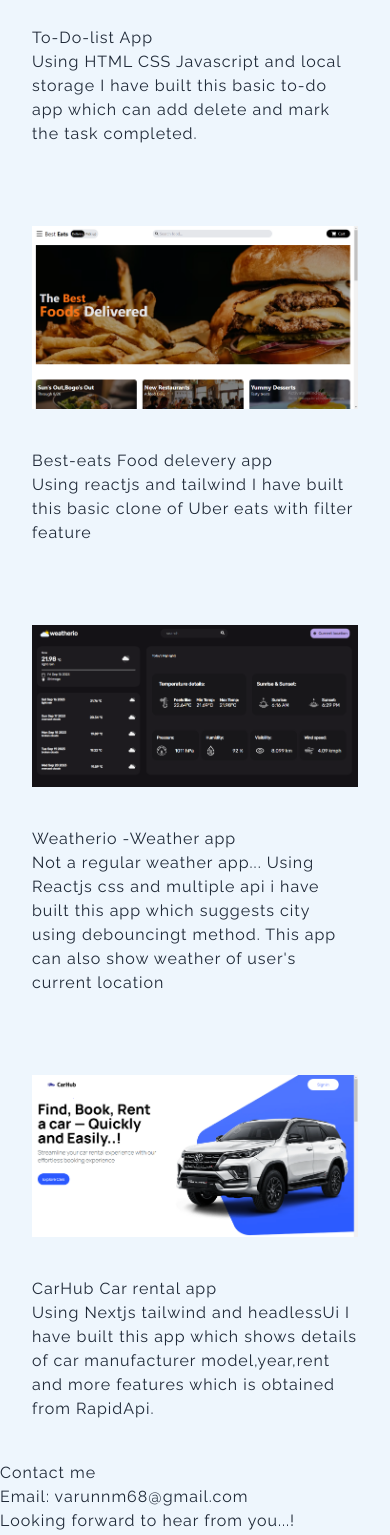
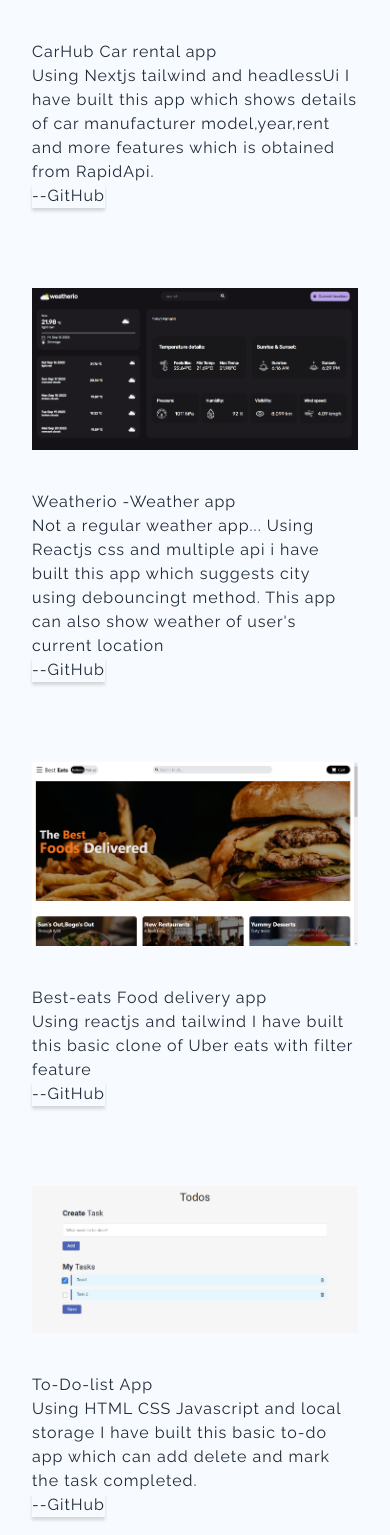
Before and after one commit to Varun-N-M/portfolio, a React (Vite) app: page / in a window 390 px wide. Shown: the part 2075-3610 px from the top of the page. Built offline with nearby package versions, Linux system fonts and the light colour scheme.

Commit message:
allignment and github link

```diff
--- a/src/components/Navbar.tsx
+++ b/src/components/Navbar.tsx
@@ -59,7 +59,7 @@ export const Navbar = ({ setTheme, theme }: mode) => {
           <img
             src="/logo.svg"
             alt="logo"
-            className={`origin-contain w-[140px] h-[40px] ${
+            className={`origin-contain w-[110px] h-[40px]  ${
               theme === "light" ? "" : "invert"
             }`}
           />
--- a/src/components/Projects.tsx
+++ b/src/components/Projects.tsx
@@ -1,71 +1,18 @@
-interface mode{
-  theme:string
+interface mode {
+  theme: string;
 }
 
-export const Projects = ({theme}:mode) => {
+export const Projects = ({ theme }: mode) => {
   return (
     <div className="w-full flex justify-start items-start pt-28" id="projects">
       <div className="max-width px-6 py-5 sm:px-16 flex flex-col justify-between">
         <h1 className="text-5xl font-bold">Projects</h1>
         <div className="flex flex-col  gap-10 mt-10 mb-20">
-          <div className={`project-tiles shadow-lg ${theme === "light" ? " shadow-gray-500": "shadow-[#3d587a]"}`}>
-            <a href="https://to-do-app-vanillajs.netlify.app/" target="_blank">
-              <img
-                src="/resources/todo-app.PNG"
-                alt="todo"
-                className="hover:scale-105 duration-300 rounded-3xl max-md:mt-10"
-              />
-            </a>
-            <div className="flex flex-col justify-center items-center gap-6 px-5">
-              <h1 className="w-full text-2xl lg:text-5xl font-bold capitalize text-justify max-md:text-left">
-                To-Do-list App
-              </h1>
-              <p className="text-justify max-md:text-left">
-                Using HTML CSS Javascript and local storage I have built this
-                basic to-do app which can add delete and mark the task
-                completed.
-              </p>
-            </div>
-          </div>
-          <div className={`project-tiles shadow-lg ${theme === "light" ? " shadow-gray-500": "shadow-[#3d587a]"}`}>
-            <a href="https://best-eats-clone.vercel.app/" target="_blank">
-              <img
-                src="/resources/food-app.PNG"
-                alt="food-app"
-                className="hover:scale-105 duration-300 rounded-3xl max-md:mt-10 "
-              />
-            </a>
-            <div className="flex flex-col justify-center items-center gap-6 px-5 ">
-              <h1 className="w-full text-2xl lg:text-5xl font-bold capitalize text-justify max-md:text-left">
-                Best-eats Food delevery app
-              </h1>
-              <p className="text-justify max-md:text-left">
-                Using reactjs and tailwind I have built this basic clone of Uber
-                eats with filter feature
-              </p>
-            </div>
-          </div>
-          <div className={`project-tiles shadow-lg ${theme === "light" ? " shadow-gray-500": "shadow-[#3d587a]"}`}>
-            <a href="https://weatherio-react-app.vercel.app/" target="_blank">
-              <img
-                src="/resources/weatherio.PNG"
-                alt="weather"
-                className="hover:scale-105 duration-300 rounded-3xl max-md:mt-10"
-              />
-            </a>
-            <div className="flex flex-col justify-center items-center gap-6 px-5">
-              <h1 className="w-full text-2xl lg:text-5xl font-bold capitalize text-justify max-md:text-left">
-                Weatherio -Weather app
-              </h1>
-              <p className=" max-md:text-left text-justify">
-                Not a regular weather app... Using Reactjs css and multiple api
-                i have built this app which suggests city using debouncingt
-                method. This app can also show weather of user's current
-                location
-              </p>
-            </div>
-          </div>
-          <div className={`project-tiles shadow-lg ${theme === "light" ? " shadow-gray-500": "shadow-[#3d587a]"}`}>
+          <div
+            className={`project-tiles shadow-lg ${
+              theme === "light" ? " shadow-gray-500" : "shadow-[#3d587a]"
+            }`}
+          >
             <a
               href="https://car-rental-app-nextjs-lovat.vercel.app/"
               target="_blank"
@@ -85,6 +32,95 @@ export const Projects = ({theme}:mode) => {
                 shows details of car manufacturer model,year,rent and more
                 features which is obtained from RapidApi.
               </p>
+              <a href="https://github.com/Varun-N-M/car-rental-app" target="_blank">
+                <button className=" px-5 py-2 rounded-xl text-sm hover:scale-105 github-shadow">
+                  --GitHub
+                </button>
+              </a>
+            </div>
+          </div>
+          <div
+            className={`project-tiles shadow-lg ${
+              theme === "light" ? " shadow-gray-500" : "shadow-[#3d587a]"
+            }`}
+          >
+            <a href="https://weatherio-react-app.vercel.app/" target="_blank">
+              <img
+                src="/resources/weatherio.PNG"
+                alt="weather"
+                className="hover:scale-105 duration-300 rounded-3xl max-md:mt-10"
+              />
+            </a>
+            <div className="flex flex-col justify-center items-center gap-6 px-5">
+              <h1 className="w-full text-2xl lg:text-5xl font-bold capitalize text-justify max-md:text-left">
+                Weatherio -Weather app
+              </h1>
+              <p className=" max-md:text-left text-justify">
+                Not a regular weather app... Using Reactjs css and multiple api
+                i have built this app which suggests city using debouncingt
+                method. This app can also show weather of user's current
+                location
+              </p>
+              <a href="https://github.com/Varun-N-M/react-weather-app" target="_blank">
+                <button className=" px-5 py-2 rounded-xl text-sm hover:scale-105 github-shadow">
+                  --GitHub
+                </button>
+              </a>
+            </div>
+          </div>
+          <div
+            className={`project-tiles shadow-lg ${
+              theme === "light" ? " shadow-gray-500" : "shadow-[#3d587a]"
+            }`}
+          >
+            <a href="https://best-eats-clone.vercel.app/" target="_blank">
+              <img
+                src="/resources/food-app.PNG"
+                alt="food-app"
+                className="hover:scale-105 duration-300 rounded-3xl max-md:mt-10 "
+              />
+            </a>
+            <div className="flex flex-col justify-center items-center gap-6 px-5 ">
+              <h1 className="w-full text-2xl lg:text-5xl font-bold capitalize text-justify max-md:text-left">
+                Best-eats Food delivery app
+              </h1>
+              <p className="text-justify max-md:text-left">
+                Using reactjs and tailwind I have built this basic clone of Uber
+                eats with filter feature
+              </p>
+              <a href="https://github.com/Varun-N-M/food-app" target="_blank">
+                <button className="github-shadow px-5 py-2 rounded-xl text-sm hover:scale-105 ">
+                  --GitHub
+                </button>
+              </a>
+            </div>
+          </div>
+          <div
+            className={`project-tiles shadow-lg ${
+              theme === "light" ? " shadow-gray-500" : "shadow-[#3d587a]"
+            }`}
+          >
+            <a href="https://to-do-app-vanillajs.netlify.app/" target="_blank">
+              <img
+                src="/resources/todo-app.PNG"
+                alt="todo"
+                className="hover:scale-105 duration-300 rounded-3xl max-md:mt-10"
+              />
+            </a>
+            <div className="flex flex-col justify-center items-center gap-6 px-5">
+              <h1 className="w-full text-2xl lg:text-5xl font-bold capitalize text-justify max-md:text-left">
+                To-Do-list App
+              </h1>
+              <p className="text-justify max-md:text-left">
+                Using HTML CSS Javascript and local storage I have built this
+                basic to-do app which can add delete and mark the task
+                completed.
+              </p>
+              <a href="https://github.com/Varun-N-M/to-do-app" target="_blank">
+                <button className="github-shadow px-5 py-2 rounded-xl text-sm hover:scale-105 ">
+                  --GitHub
+                </button>
+              </a>
             </div>
           </div>
         </div>
--- a/src/index.css
+++ b/src/index.css
@@ -52,7 +52,7 @@ button {
 }
 
 .light-theme {
-  @apply bg-[#eef6fd] text-gray-800 transition duration-300;
+  @apply bg-[#f7fbff] text-gray-800 transition duration-300;
 }
 
 ::-webkit-scrollbar {
@@ -70,3 +70,6 @@ button {
 ::-webkit-scrollbar-thumb:hover {
   @apply bg-gray-500;
 }
+.github-shadow {
+  box-shadow: rgba(0, 0, 0, 0.15) 0px 3px 3px 0px;
+}
```
